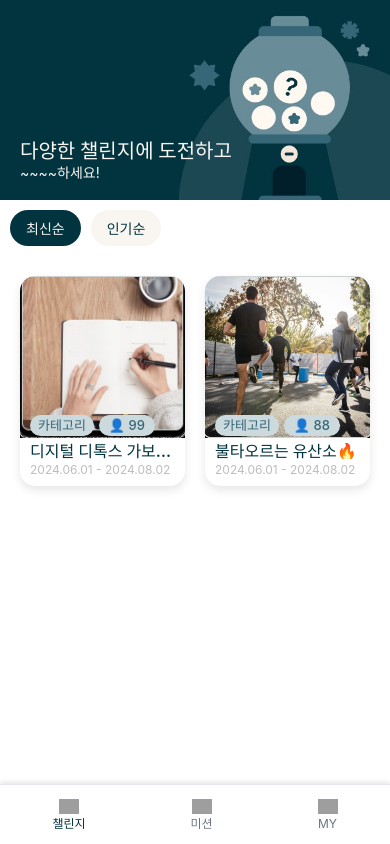
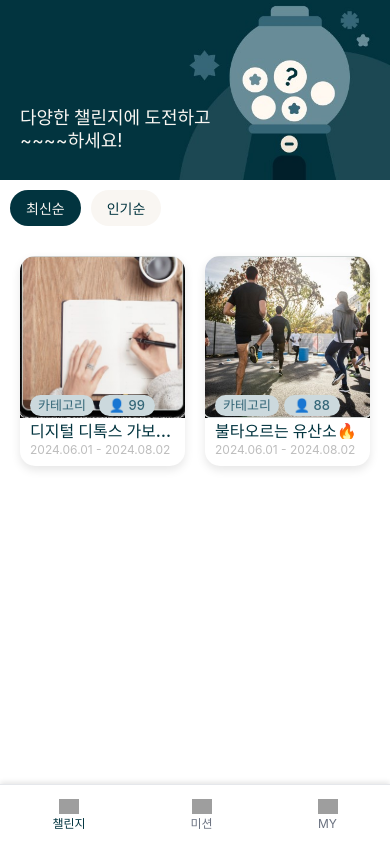
Before and after one commit to Ganada-coperation/groutine-fe-v.0, a React (Vite) app: page /home in a window 390 px wide. Built offline with nearby package versions, Linux system fonts and the light colour scheme; grey boxes are pictures that could not be loaded.

Commit message:
:art: style: 반응형 구현(react-responsive)

```diff
--- a/src/pages/home/components/Header.tsx
+++ b/src/pages/home/components/Header.tsx
@@ -1,70 +1,49 @@
 import React from "react";
 import styled from "styled-components";
+import { useMediaQuery } from 'react-responsive';
 
 const Header: React.FC = () => {
+  const isMobile = useMediaQuery({ maxWidth: 767 });
+  const isTablet = useMediaQuery({ minWidth: 768, maxWidth: 1199 });
+  const isDesktop = useMediaQuery({ minWidth: 1200 });
+
+  // 화면 크기에 따라 동적으로 높이 설정
+  let headerHeight = isMobile ? '180px' : isTablet ? '220px' : '260px';
+
   return (
-    <HeaderContainer>
-      <HeaderOverlay>
+    <HeaderContainer style={{ height: headerHeight }}>
+      <HeaderContent>
         <HeaderTitle>다양한 챌린지에 도전하고</HeaderTitle>
         <HeaderSubtitle>~~~~하세요!</HeaderSubtitle>
-      </HeaderOverlay>
+      </HeaderContent>
     </HeaderContainer>
   );
 };
 
 export default Header;
 
-
 const HeaderContainer = styled.header`
+  position: relative; /* HomePageContainer 내부에서 상대적 위치 */
+  width: 100%;
   background: url("/images/header-background.png.jpg") no-repeat center center;
   background-size: cover;
-  position: relative;
-  height: 250px; /* 기본 높이 */
-
-  @media (max-width: 767px) {
-    height: 200px; /* 모바일 */
-  }
-  @media (min-width: 768px) and (max-width: 991px) {
-    height: 250px; /* 테블릿 세로 */
-  }
-  @media (min-width: 992px) and (max-width: 1199px) {
-    height: 300px; /* 테블릿 가로 */
-  }
-  @media (min-width: 1200px) {
-    height: 350px; /* 데스크탑 */
-  }
+  z-index: 1000;
 `;
 
 
-const HeaderOverlay = styled.div`
+const HeaderContent = styled.div`
   position: absolute;
-  bottom: 20px;
+  bottom: 30px;
   left: 20px;
-  color: #F9F6F2;
+  color: #f9f6f2;
+  font-size: 18px;
 `;
 
-
 const HeaderTitle = styled.h1`
-  font-size: 24px;
   font-weight: bold;
   margin: 0;
-
-  @media (max-width: 767px) {
-    font-size: 20px; /* 모바일 */
-  }
-  @media (min-width: 1200px) {
-    font-size: 28px; /* 데스크탑 */
-  }
 `;
 
 const HeaderSubtitle = styled.p`
-  font-size: 16px;
   margin-top: 5px;
-
-  @media (max-width: 767px) {
-    font-size: 14px; /* 모바일 */
-  }
-  @media (min-width: 1200px) {
-    font-size: 18px; /* 데스크탑 */
-  }
 `;
```
